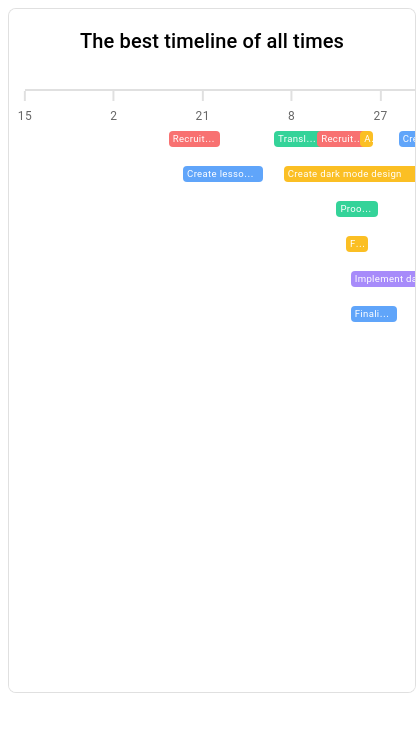
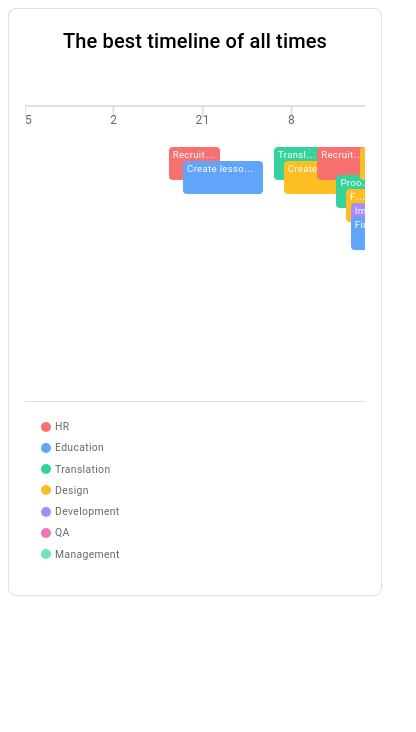
Before and after one commit to delimamatheus/best_timeline_ever, a React (Vite) app: page / in a window 390 px wide. Shown: the top 732 px of the page, 416 px wide, since content can reach past the window. Built offline with nearby package versions, Linux system fonts and the light colour scheme.

Commit message:
responsive and stack items

```diff
--- a/src/components/molecules/TimelineItem/TimelineItem.tsx
+++ b/src/components/molecules/TimelineItem/TimelineItem.tsx
@@ -26,19 +26,27 @@ export const TimelineItem: React.FC<Props> = ({ item, startDate, endDate, totalD
   const startOffset = ((itemStart.getTime() - startDate.getTime()) / (1000 * 60 * 60 * 24)) / totalDays * 100;
   const duration = ((itemEnd.getTime() - itemStart.getTime() + 86400000) / (1000 * 60 * 60 * 24)) / totalDays * 100;
 
+  const ITEM_HEIGHT = 28;
+  const VERTICAL_OVERLAP_OFFSET = 14;
+  const INITIAL_TOP_OFFSET = 40;
+
+  const calculatedTop = INITIAL_TOP_OFFSET + (laneIndex ?? 0) * VERTICAL_OVERLAP_OFFSET;
+
   return (
     <Tooltip title={`${item.name} (${item.start} → ${item.end})`} arrow>
       <Box
         sx={{
           position: "absolute",
-          top: (laneIndex ?? 0) * 35 + 40,
+          top: calculatedTop,
           left: `${startOffset}%`,
           width: `${duration}%`,
+          height: ITEM_HEIGHT,
           backgroundColor: categoryColors[item.category || "Management"],
           borderRadius: 1,
           px: 0.5,
           py: 0.3,
           color: "white",
+          textAlign: 'left',
           fontSize: { xs: "0.6rem", sm: "0.75rem" },
           overflow: "hidden",
           textOverflow: "ellipsis",
--- /dev/null
+++ b/src/components/molecules/TimelineLegend/TimelineLegend.tsx
@@ -0,0 +1,50 @@
+import React from "react";
+import { Box, Typography } from "@mui/material";
+
+const categoryColors: Record<string, string> = {
+    HR: "#F87171",
+    Education: "#60A5FA",
+    Translation: "#34D399",
+    Design: "#FBBF24",
+    Development: "#A78BFA",
+    QA: "#F472B6",
+    Management: "#6EE7B7",
+};
+
+export const TimelineLegend: React.FC = () => {
+    const categories = Object.keys(categoryColors);
+
+    return (
+        <Box
+            sx={{
+                display: 'flex',
+                flexDirection: { xs: 'column', sm: 'row' },
+                flexWrap: { xs: 'nowrap', sm: 'wrap' },
+                gap: { xs: 0.5, sm: 1.5 },
+                maxWidth: '100%',
+                p: 2,
+            }}
+        >
+            {categories.map((category) => (
+                <Box key={category} sx={{ display: 'flex', alignItems: 'center' }}>
+                    <Box
+                        sx={{
+                            width: 10,
+                            height: 10,
+                            borderRadius: '50%',
+                            backgroundColor: categoryColors[category],
+                            mr: 0.5,
+                        }}
+                    />
+                    <Typography
+                        variant="caption"
+                        color="text.secondary"
+                        sx={{ fontSize: { xs: '0.65rem', sm: '0.75rem' } }}
+                    >
+                        {category}
+                    </Typography>
+                </Box>
+            ))}
+        </Box>
+    );
+};
--- a/src/components/organisms/Timeline/Timeline.tsx
+++ b/src/components/organisms/Timeline/Timeline.tsx
@@ -2,6 +2,7 @@ import React from "react";
 import { Box, Typography, useTheme, useMediaQuery } from "@mui/material";
 import { assignLanes, TimelineItemData } from "../../../utils/assignLanes";
 import { TimelineItem } from "../../molecules/TimelineItem/TimelineItem";
+import { TimelineLegend } from "../../molecules/TimelineLegend/TimelineLegend";
 
 interface Props {
   items: TimelineItemData[];
@@ -14,6 +15,9 @@ export const Timeline: React.FC<Props> = ({ items }) => {
   const msPerDay = 1000 * 60 * 60 * 24;
   const msPerMonth = msPerDay * 30;
   const paddingMonths = 1;
+  const ITEM_HEIGHT = 28;
+  const VERTICAL_OVERLAP_OFFSET = 14;
+  const INITIAL_TOP_OFFSET = 40;
 
   const minItemTime = Math.min(...items.map(i => new Date(i.start).getTime()));
   const maxItemTime = Math.max(...items.map(i => new Date(i.end).getTime()));
@@ -28,16 +32,22 @@ export const Timeline: React.FC<Props> = ({ items }) => {
 
   const isMobile = useMediaQuery(theme.breakpoints.down('sm'));
 
+  const tagsHeight = lanes.length > 0
+    ? (lanes.length - 1) * VERTICAL_OVERLAP_OFFSET + ITEM_HEIGHT
+    : 0;
+
+  const calculatedMinHeight = tagsHeight + INITIAL_TOP_OFFSET;
+
   return (
     <Box
       sx={{
         position: "relative",
         width: "100%",
+        boxSizing: 'border-box',
         border: `1px solid ${theme.palette.divider}`,
         borderRadius: 2,
         p: 2,
         backgroundColor: theme.palette.background.paper,
-        overflowX: "auto",
       }}
     >
       <Typography variant={isMobile ? "h6" : "h5"} mb={2} textAlign="center">
@@ -46,14 +56,19 @@ export const Timeline: React.FC<Props> = ({ items }) => {
 
       <Box
         sx={{
+          overflowX: "auto",
+          position: 'relative',
+        }}
+      >
+        <Box
+          sx={{
             position: "relative",
-          minHeight: lanes.length * 35 + 25,
-
+            minHeight: calculatedMinHeight,
             borderTop: `2px solid ${theme.palette.divider}`,
-
             pt: 0,
             mt: 4,
             minWidth: isMobile ? '800px' : '100%',
+            width: 'fit-content'
           }}
         >
           {Array.from({ length: 10 }).map((_, i) => {
@@ -90,7 +105,7 @@ export const Timeline: React.FC<Props> = ({ items }) => {
                   sx={{
                     position: 'relative',
                     whiteSpace: 'nowrap',
-                  mt: 2,
+                    mt: 0.5,
                     display: 'block',
                     color: "text.secondary",
                   }}
@@ -113,5 +128,10 @@ export const Timeline: React.FC<Props> = ({ items }) => {
           ))}
         </Box>
       </Box>
+
+      <Box sx={{ mt: 2, borderTop: `1px solid ${theme.palette.divider}` }}>
+        <TimelineLegend />
+      </Box>
+    </Box>
   );
 };
```
Lines whose indentation alone changed are shown as unchanged.
